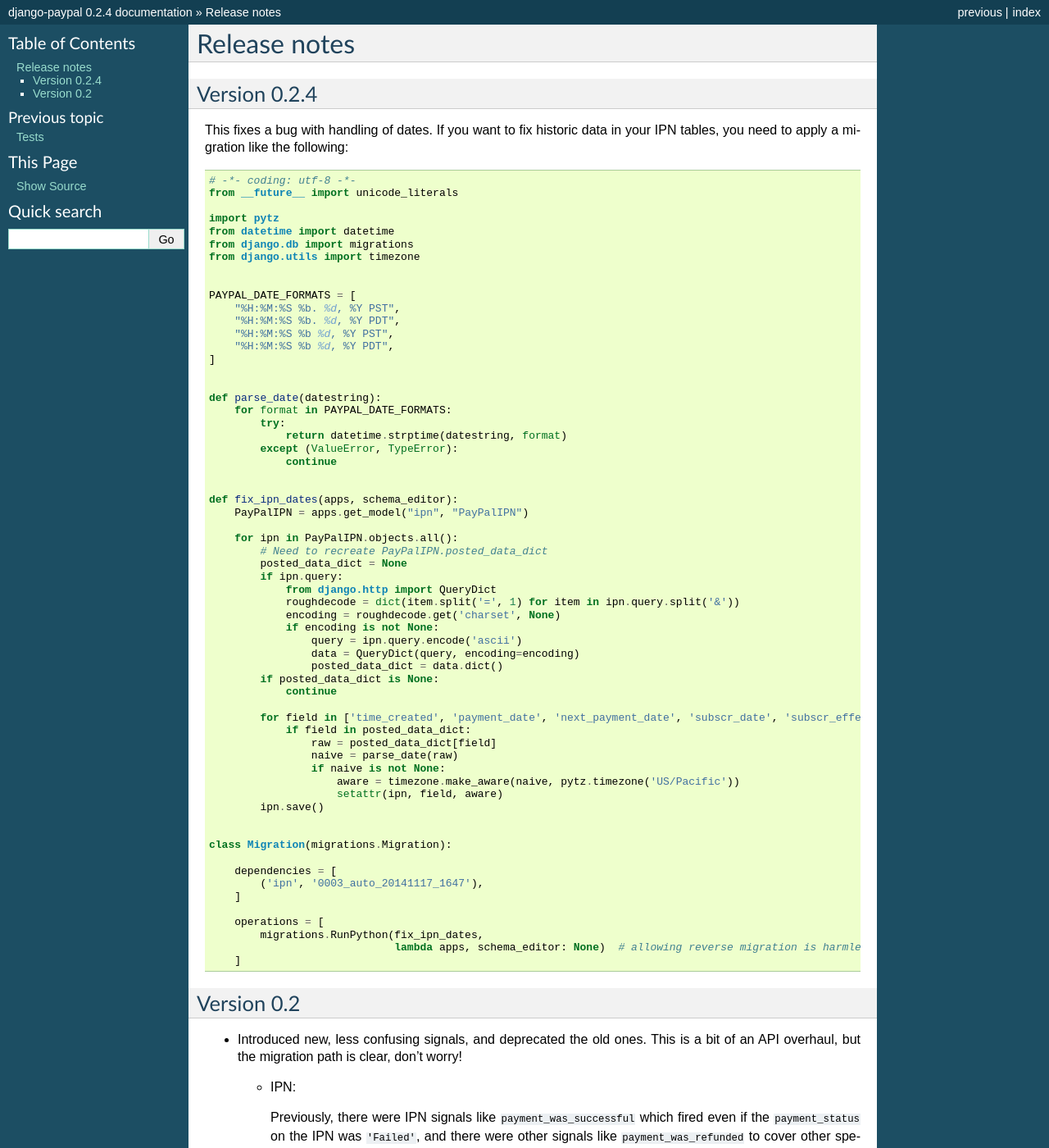
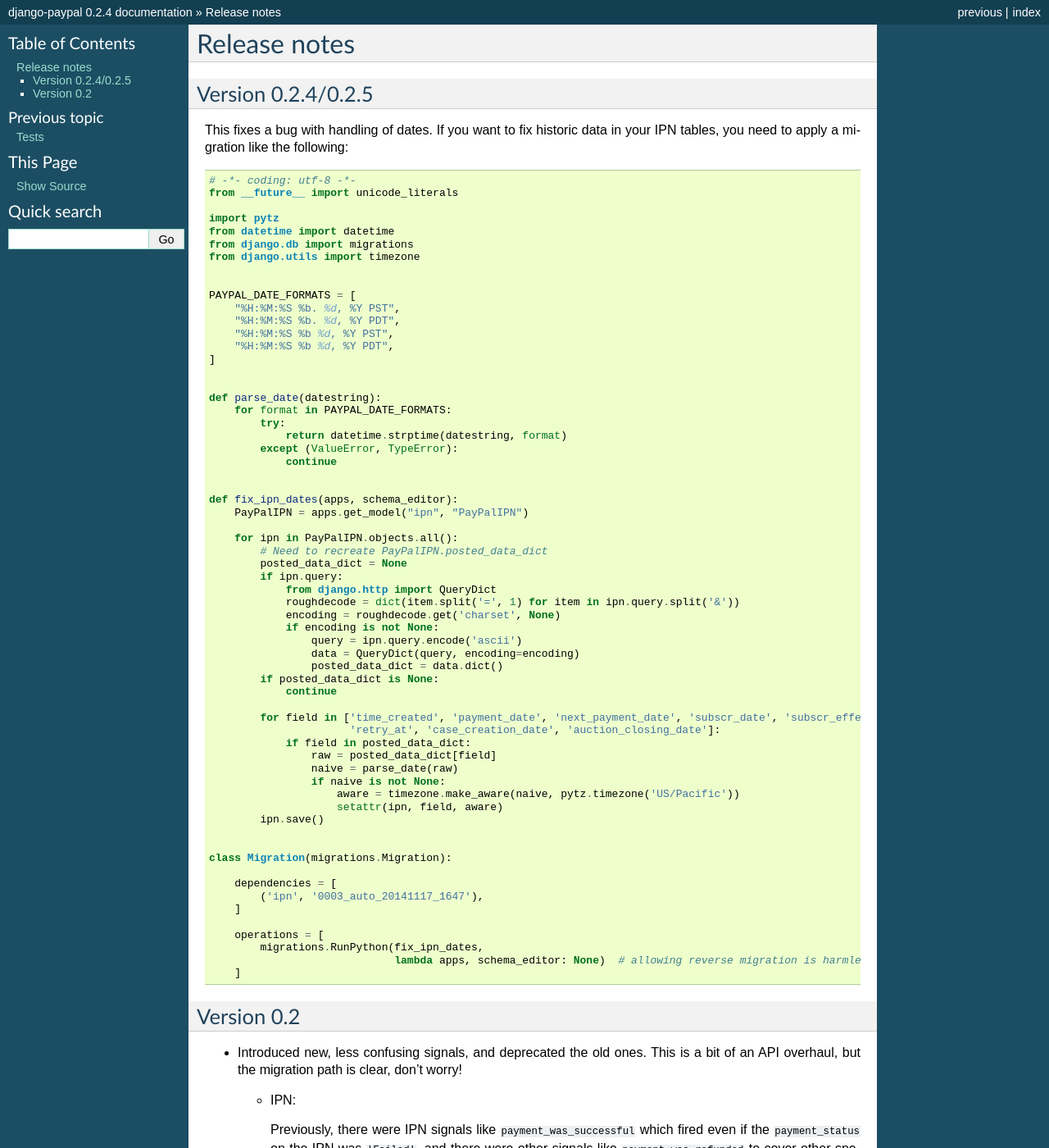
Before and after one commit to spookylukey/django-paypal, a Sphinx documentation site: the page built from docs/release_notes.rst, in a window 1280 px wide and 1400 px high. Shown: the whole window at 82% size. Built offline with Sphinx 7.4.7, drawn with Linux system fonts in a browser that asks for light colours; pages that are not in the unit, such as notebooks, are missing from menus.

Commit message:
Updated docs about migration for additional DateTimeField fields

```diff
--- a/docs/release_notes.rst
+++ b/docs/release_notes.rst
@@ -1,8 +1,8 @@
 Release notes
 =============
 
-Version 0.2.4
--------------
+Version 0.2.4/0.2.5
+-------------------
 
 This fixes a bug with handling of dates. If you want to fix historic data in
 your IPN tables, you need to apply a migration like the following::
@@ -49,7 +49,8 @@ your IPN tables, you need to apply a migration like the following::
             if posted_data_dict is None:
                 continue
 
-            for field in ['time_created', 'payment_date', 'next_payment_date', 'subscr_date', 'subscr_effective']:
+            for field in ['time_created', 'payment_date', 'next_payment_date', 'subscr_date', 'subscr_effective',
+                          'retry_at', 'case_creation_date', 'auction_closing_date']:
                 if field in posted_data_dict:
                     raw = posted_data_dict[field]
                     naive = parse_date(raw)
```
